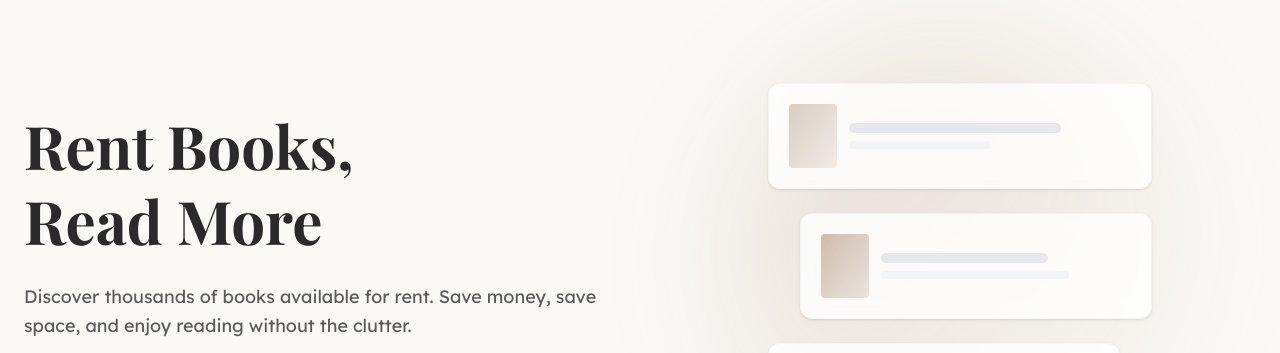
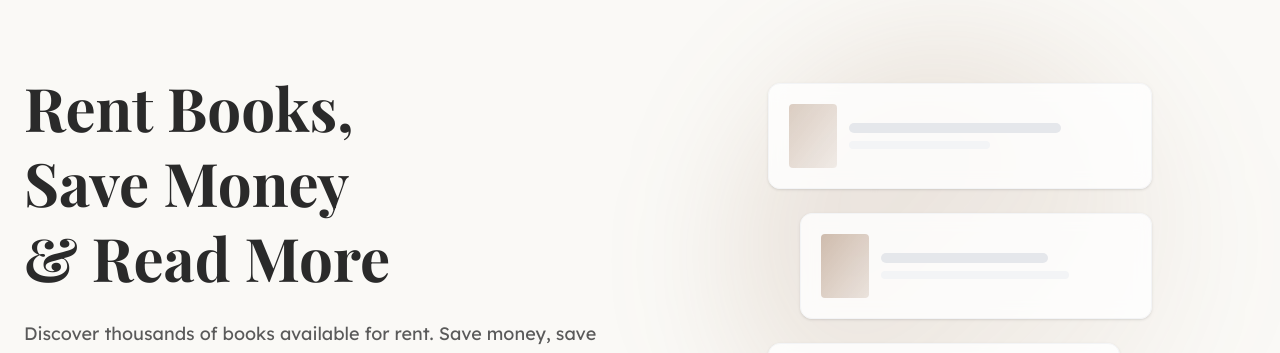
Before and after one commit to vikas-saini-7/rent-a-book, a Next.js app in the folder client/: page / in a window 1280 px wide. Shown: the part 127-480 px from the top of the page. Built offline with nearby package versions, Linux system fonts and the light colour scheme; no server answers; a web font is replaced by a local one.

Commit message:
chore: moto changed

```diff
--- a/client/src/components/home/HeroSection.tsx
+++ b/client/src/components/home/HeroSection.tsx
@@ -12,7 +12,9 @@ const HeroSection = () => {
           <h1 className="text-5xl md:text-6xl font-bold font-heading text-text-primary leading-tight">
             Rent Books,
             <br />
-            Read More
+            Save Money
+            <br />
+            & Read More
           </h1>
           <p className="text-lg text-text-secondary leading-relaxed">
             Discover thousands of books available for rent. Save money, save
```
